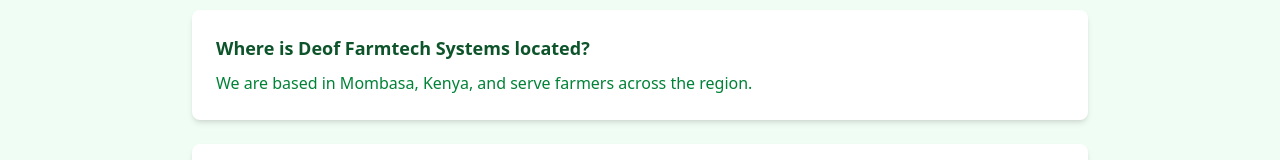
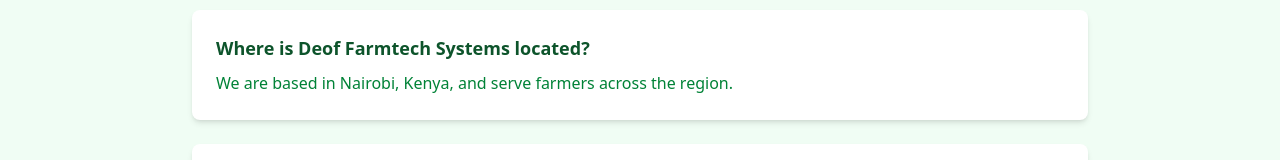
Before and after one commit to Denzel-254/Deof-Farmtech-Systems, a React (Vite) app: page /contact in a window 1280 px wide. Shown: the part 558-718 px from the top of the page. Built offline with nearby package versions, Linux system fonts and the light colour scheme.

Commit message:
Modifications

```diff
--- a/src/pages/ContactPage.jsx
+++ b/src/pages/ContactPage.jsx
@@ -15,7 +15,7 @@
   {
     question: "Where is Deof Farmtech Systems located?",
     answer:
-      "We are based in Mombasa, Kenya, and serve farmers across the region.",
+      "We are based in Nairobi, Kenya, and serve farmers across the region.",
   },
   {
     question: "Do you sell equipment to both small and commercial farmers?",
```
